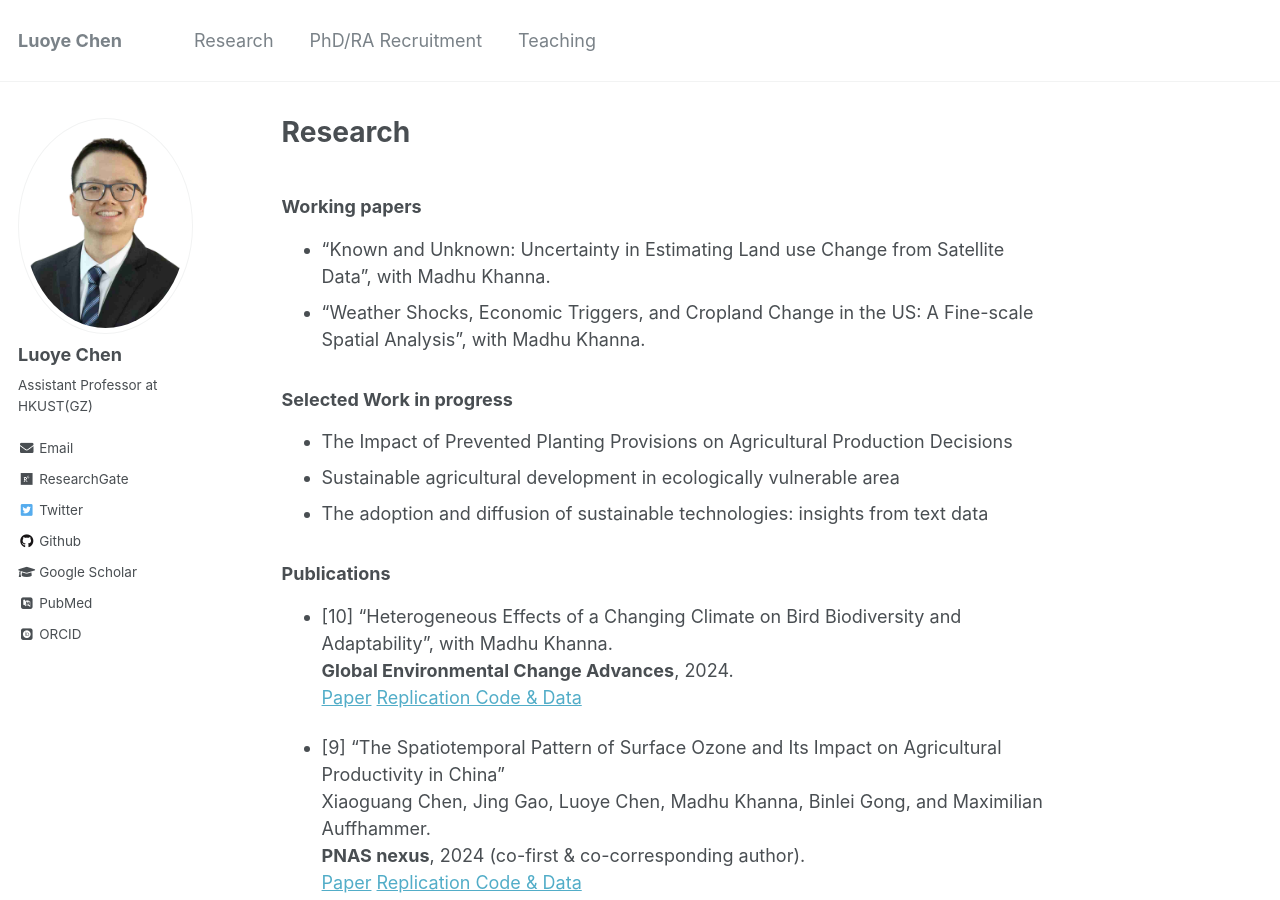
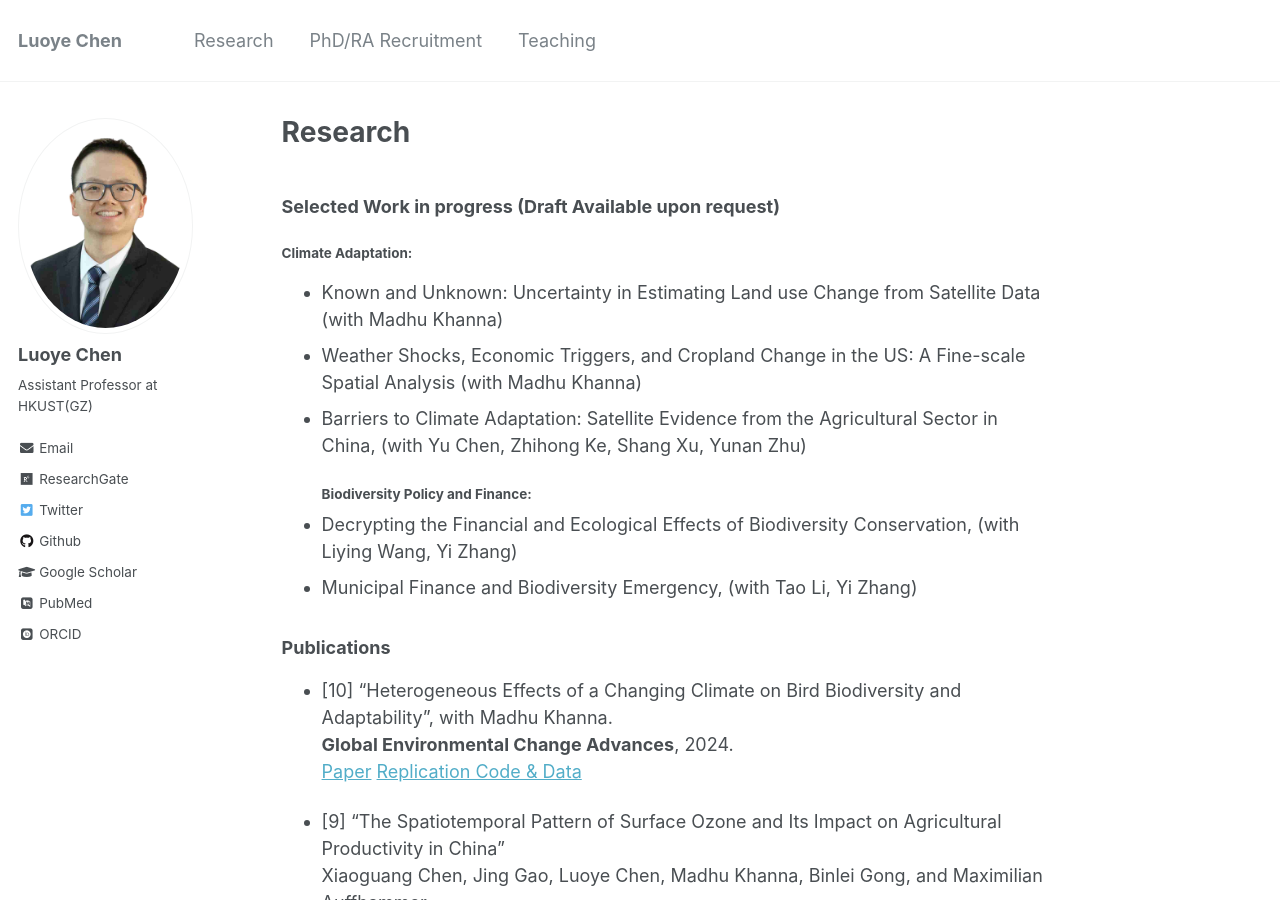
Before and after one commit to luoyec/luoyec.github.io, a Jekyll site: the page built from _pages/publication2.md, in a window 1280 px wide and 900 px high. Built offline with Jekyll 4.4.1, drawn with Linux system fonts in a browser that asks for light colours; some web fonts are replaced.

Commit message:
Update publication2.md

```diff
--- a/_pages/publication2.md
+++ b/_pages/publication2.md
@@ -7,14 +7,16 @@ redirect_from:
   - /research
 ---
 
-### Working papers
-- "Known and Unknown: Uncertainty in Estimating Land use Change from Satellite Data", with Madhu Khanna.
--  “Weather Shocks, Economic Triggers, and Cropland Change in the US: A Fine-scale Spatial Analysis”, with Madhu Khanna.
+### Selected Work in progress (Draft Available upon request)
+#### Climate Adaptation:
+- Known and Unknown: Uncertainty in Estimating Land use Change from Satellite Data (with Madhu Khanna)
+- Weather Shocks, Economic Triggers, and Cropland Change in the US: A Fine-scale Spatial Analysis (with Madhu Khanna)
+- Barriers to Climate Adaptation: Satellite Evidence from the Agricultural Sector in China, (with Yu Chen, Zhihong Ke, Shang Xu, Yunan Zhu)
+#### Biodiversity Policy and Finance:
+- Decrypting the Financial and Ecological Effects of Biodiversity Conservation, (with Liying Wang, Yi Zhang)
+- Municipal Finance and Biodiversity Emergency, (with Tao Li, Yi Zhang)
 
-### Selected Work in progress
-- The Impact of Prevented Planting Provisions on Agricultural Production Decisions
-- Sustainable agricultural development in ecologically vulnerable area
-- The adoption and diffusion of sustainable technologies: insights from text data
+
 
 ### Publications
 - [10] "Heterogeneous Effects of a Changing Climate on Bird Biodiversity and Adaptability”, with Madhu Khanna. \
```
